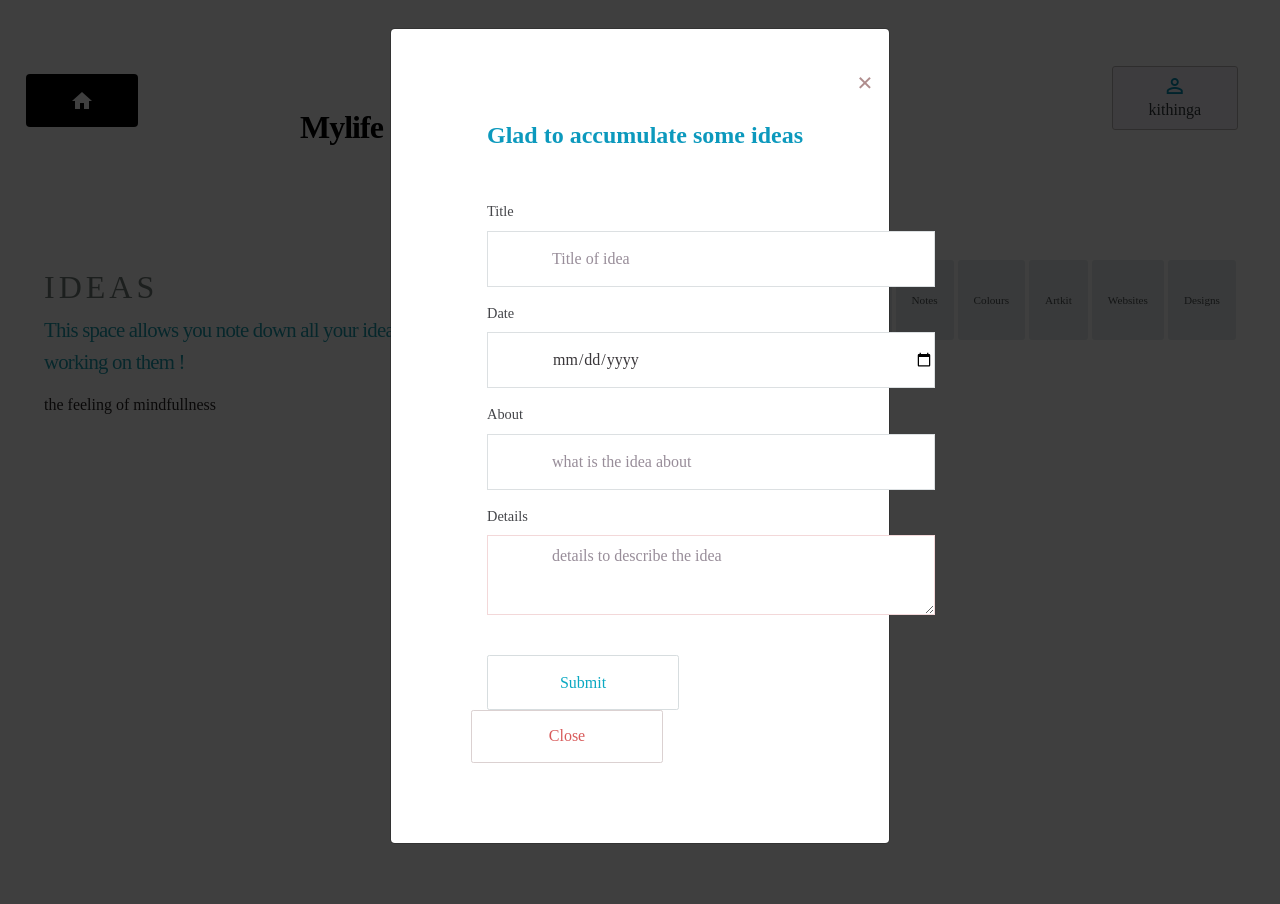
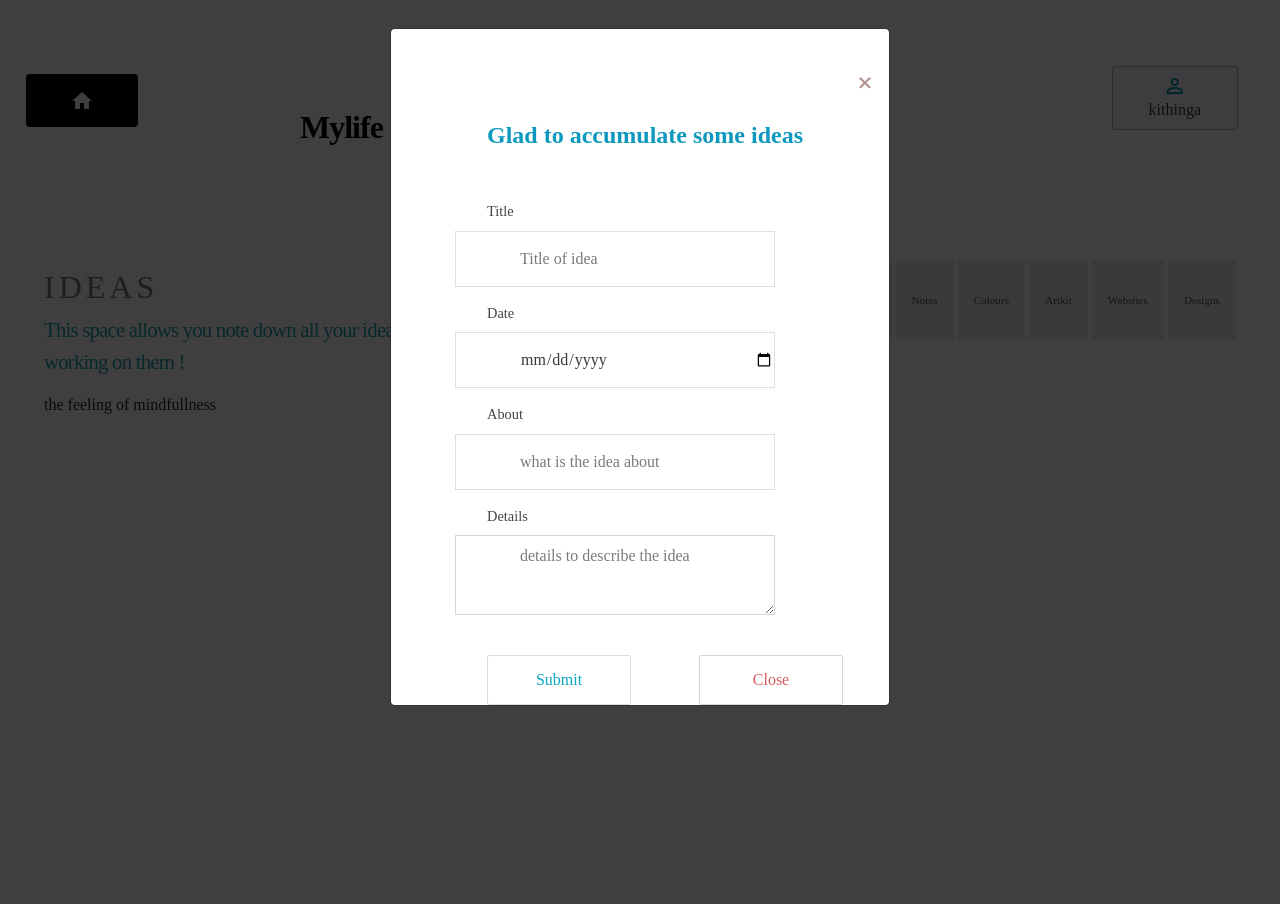
Before and after one commit to kithinga/simplewebapp, a PHP site: page /Vanilla/ideas.php in a window 1280 px wide, after a click that opens the changed part. Run offline with PHP 8.4, Linux system fonts and the light colour scheme; data that the repository does not hold is empty; some libraries are stand-ins or nearby versions.

Commit message:
kithinga commiting modal

```diff
--- a/ideas.css
+++ b/ideas.css
@@ -247,19 +247,19 @@ a {
 .modal-body input {
   border-radius: 1.2px solid rgb(167, 174, 177);
   height: 3.5rem;
-  width: 28rem;
+  min-width: 20rem;
   border: solid 1.2px rgb(220, 224, 226);
   font-size: 1rem;
   font-weight: 400;
   color: rgb(58, 55, 58);
   text-align: left;
   padding-left: 4rem;
-  margin-left: 5rem;
+  margin-left:3rem;
   /* text-transform: uppercase; */
 }
 
 ::placeholder {
-  color: rgb(152, 141, 153);
+  color: rgb(125, 121, 126);
   font-weight: 400;
 }
 
@@ -278,24 +278,24 @@ a {
 .modal-body textarea {
   border-radius: 1.2px solid rgb(167, 174, 177);
   height: 5rem;
-  width: 28rem;
-  border: solid 1px rgb(196, 213, 221);
-  border: solid 1.2px rgb(243, 216, 217);
+  width: 20rem;
+  border: solid 1px rgb(200, 212, 218);
+  border: solid 1.2px rgb(218, 210, 211);
   font-size: 1rem;
   font-weight: 300;
   color: rgb(194, 190, 194);
   text-align: left;
   padding-left: 4rem;
-  margin-left: 5rem;
+  margin-left:3rem;
   padding-top: 0.5rem;
 }
 
 /*btn for submitting ide*/
 .submitbtn {
-  height: 3.4rem;
-  width: 12rem;
+  height: 3.1rem;
+  min-width: 9rem;
   color: rgb(11, 169, 194);
-  border-radius: 2.3px;
+  border-radius: 2.1px;
   border: solid 1px rgb(214, 216, 218);
   margin-top: 1rem;
   font-weight: 500;
@@ -311,18 +311,18 @@ a {
 }
 
 .modal-body {
-  margin-bottom: 5rem;
+  margin-bottom:3rrem;
   padding-bottom: 0;
   /* height:60vh; */
 }
 
 .btnclose {
-  width: 12rem;
+  min-width:9rem;
   margin-left: 4rem;
   border-radius: 2.3px;
   border: solid 1.3px rgb(219, 209, 209);
   background: transparent;
-  height: 3.3rem;
+  height: 3.1rem;
   color: rgb(216, 90, 90);
   font-weight: 500;
 }
```
